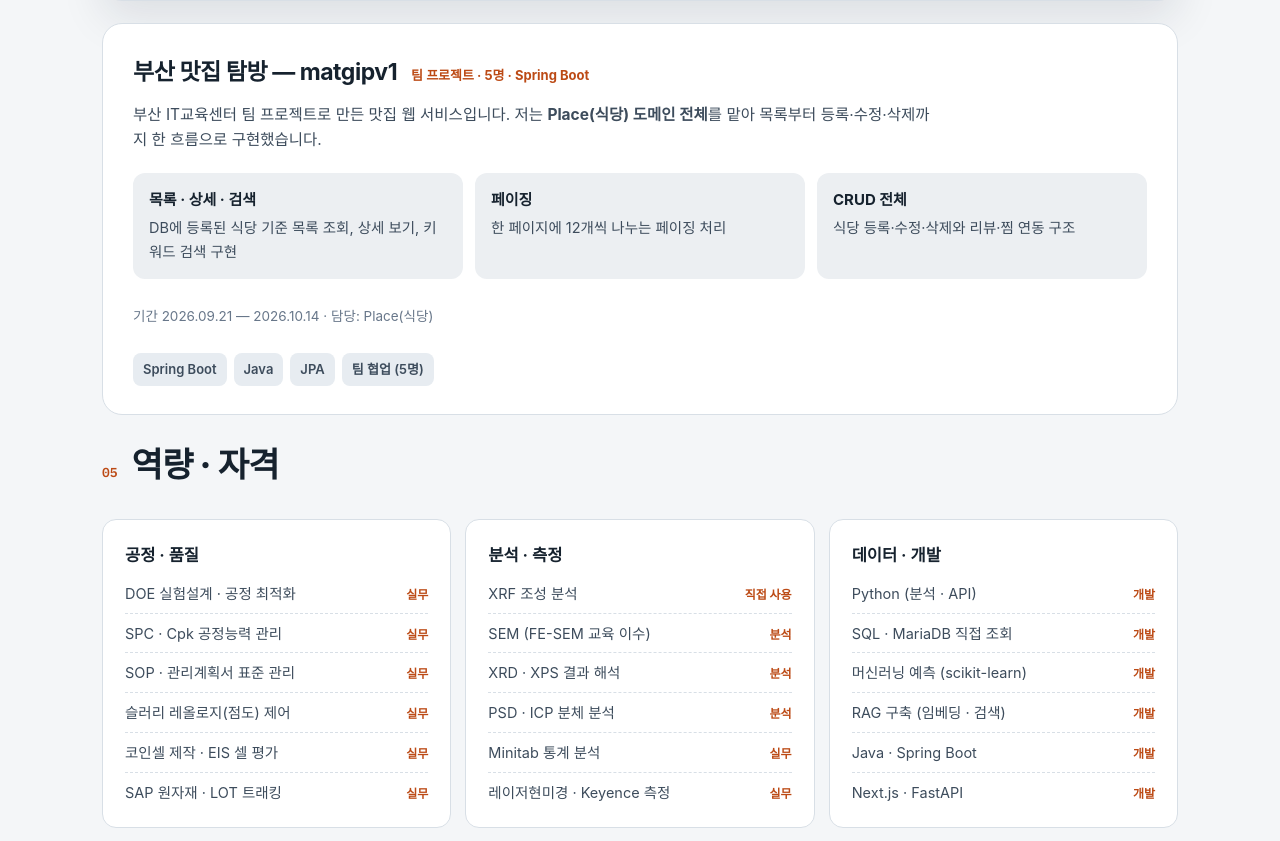
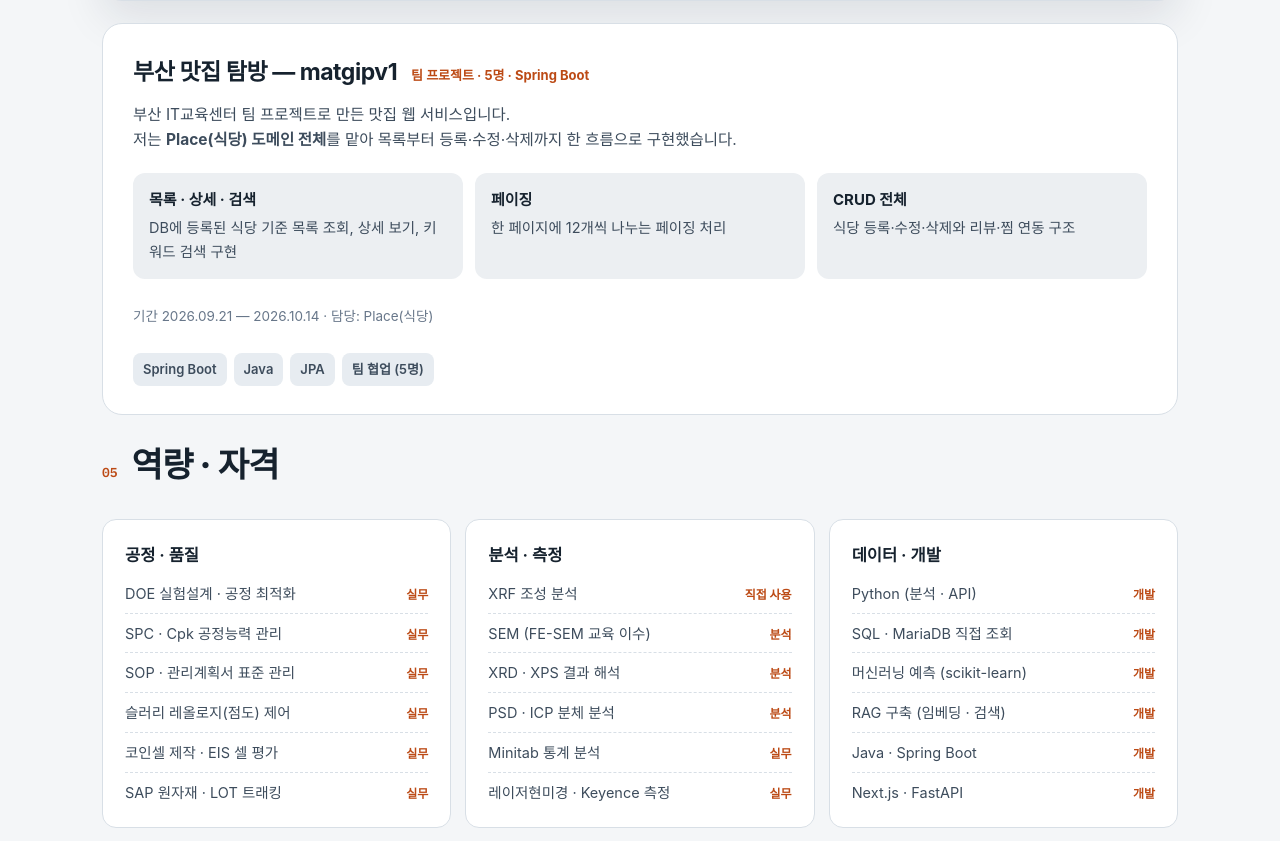
Before and after one commit to bsoh1424-hub/bsoh1424-hub.github.io, a plain HTML site: page index.html in a window 1280 px wide. Shown: the part 4149-4990 px from the top of the page. Drawn offline with Linux system fonts and the light colour scheme; a web font is replaced by a local one.

Commit message:
맛집 프로젝트 설명 줄바꿈 수정 반영

```diff
--- a/index.html
+++ b/index.html
@@ -504,8 +504,7 @@
               <span class="p-kind">팀 프로젝트 · 5명 · Spring Boot</span>
             </div>
             <p class="p-desc">
-              부산 IT교육센터 팀 프로젝트로 만든 맛집 웹 서비스입니다. 저는 <strong>Place(식당) 도메인 전체</strong>를 맡아
-              목록부터 등록·수정·삭제까지 한 흐름으로 구현했습니다.
+              <span style="display:block">부산 IT교육센터 팀 프로젝트로 만든 맛집 웹 서비스입니다.</span><span style="display:block">저는 <strong>Place(식당) 도메인 전체</strong>를 맡아 목록부터 등록·수정·삭제까지 한 흐름으로 구현했습니다.</span>
             </p>
             <div class="role-grid">
               <div><b>목록 · 상세 · 검색</b>DB에 등록된 식당 기준 목록 조회, 상세 보기, 키워드 검색 구현</div>
```
